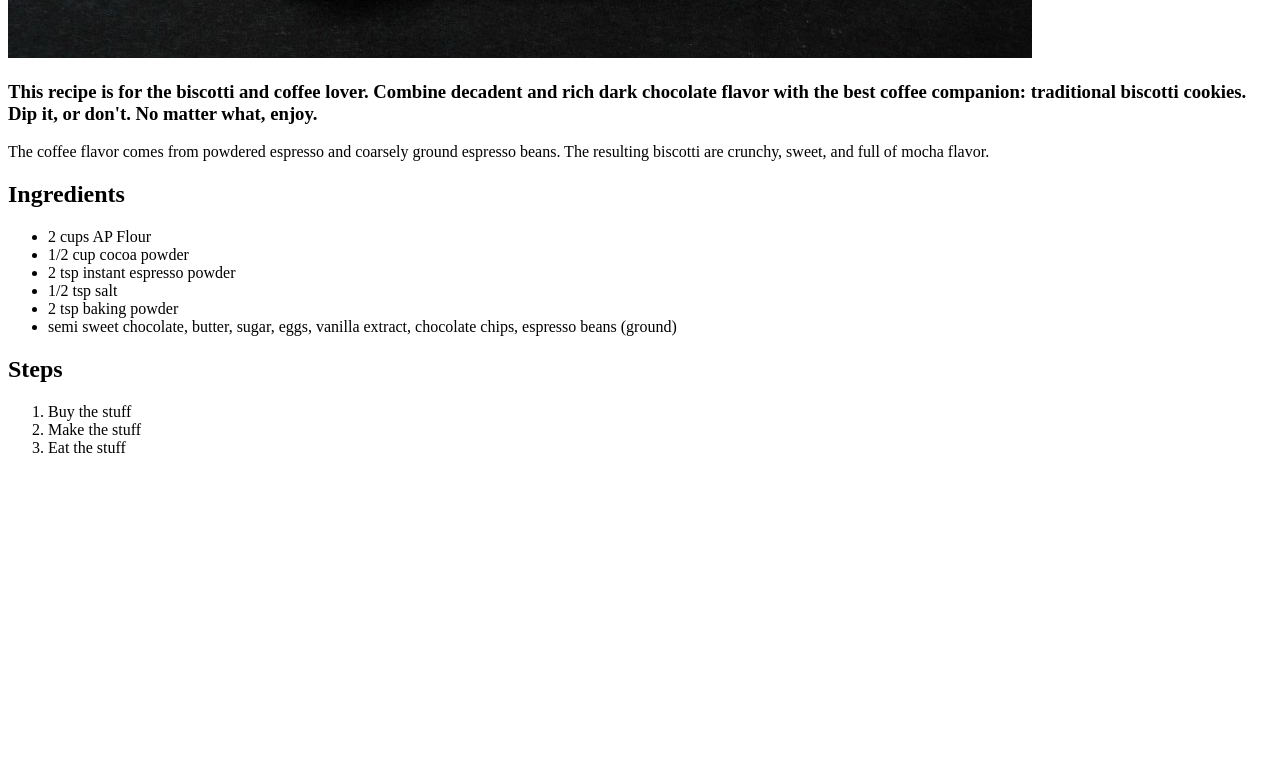
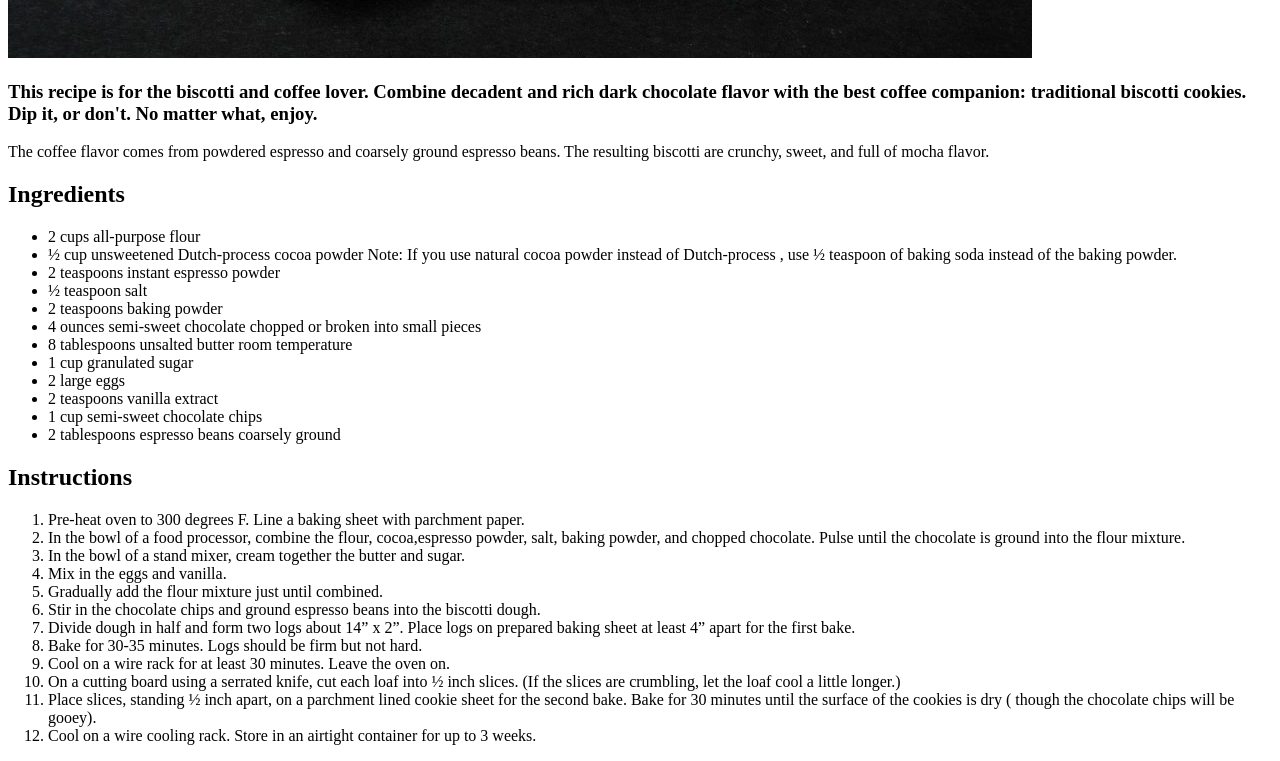
Before and after one commit to ampierc2/odin-recipes, a plain HTML site: page recipes/biscotti.html in a window 1280 px wide. Shown: the part 745-1506 px from the top of the page. Before the commit the page ends 1218 px from the top, so only its background shows below. Drawn offline with Linux system fonts and the light colour scheme.

Commit message:
Move linked recipes to recipes folder
Add full instructions for recipes

```diff
--- a/recipes/biscotti.html
+++ b/recipes/biscotti.html
@@ -14,20 +14,37 @@
 
 <h2>Ingredients</h2>
 <ul>
-    <li>2 cups AP Flour</li>
-    <li>1/2 cup cocoa powder</li>
-    <li>2 tsp instant espresso powder</li>
-    <li>1/2 tsp salt</li>
-    <li>2 tsp baking powder</li>
-    <li>semi sweet chocolate, butter, sugar, eggs, vanilla extract, chocolate chips, espresso beans (ground)</li>
+    <li>2 cups all-purpose flour</li>
+    <li>½ cup unsweetened Dutch-process cocoa powder Note: If you use natural cocoa powder instead of Dutch-process , use ½ teaspoon of baking soda instead of the baking powder.</li>
+    <li>2 teaspoons instant espresso powder</li>
+    <li>½ teaspoon salt</li>
+    <li>2 teaspoons baking powder</li>
+    <li>4 ounces semi-sweet chocolate chopped or broken into small pieces</li>
+    <li>8 tablespoons unsalted butter room temperature</li>
+    <li>1 cup granulated sugar</li>
+    <li>2 large eggs</li>
+    <li>2 teaspoons vanilla extract</li>
+    <li>1 cup semi-sweet chocolate chips</li>
+    <li>2 tablespoons espresso beans coarsely ground</li>
 
 </ul>
-<h2>Steps</h2>
+<h2>Instructions</h2>
 
 <ol>
-    <li>Buy the stuff</li>
-    <li>Make the stuff</li>
-    <li>Eat the stuff</li>
+
+<li>Pre-heat oven to 300 degrees F. Line a baking sheet with parchment paper.</li>
+<li>In the bowl of a food processor, combine the flour, cocoa,espresso powder, salt, baking powder, and chopped chocolate. Pulse until the chocolate is ground into the flour mixture.</li>
+<li>In the bowl of a stand mixer, cream together the butter and sugar.</li>
+<li>Mix in the eggs and vanilla.</li>
+<li>Gradually add the flour mixture just until combined.</li>
+<li>Stir in the chocolate chips and ground espresso beans into the biscotti dough.</li>
+<li>Divide dough in half and form two logs about 14” x 2”. Place logs on prepared baking sheet at least 4” apart for the first bake.</li>
+<li>Bake for 30-35 minutes. Logs should be firm but not hard.</li>
+<li>Cool on a wire rack for at least 30 minutes. Leave the oven on.</li>
+<li>On a cutting board using a serrated knife, cut each loaf into ½ inch slices. (If the slices are crumbling, let the loaf cool a little longer.)</li>
+<li>Place slices, standing ½ inch apart, on a parchment lined cookie sheet for the second bake. Bake for 30 minutes until the surface of the cookies is dry ( though the chocolate chips will be gooey).</li>
+<li>Cool on a wire cooling rack. Store in an airtight container for up to 3 weeks.</li>
+
 </ol>
 
 
```
Also changed, not shown: index.html (+2 -0 lines), recipes/cookies.html (+18 -4 lines), recipes/mocha-cookies.html (added, +52 -0 lines), mocha-cookies.html (deleted).
